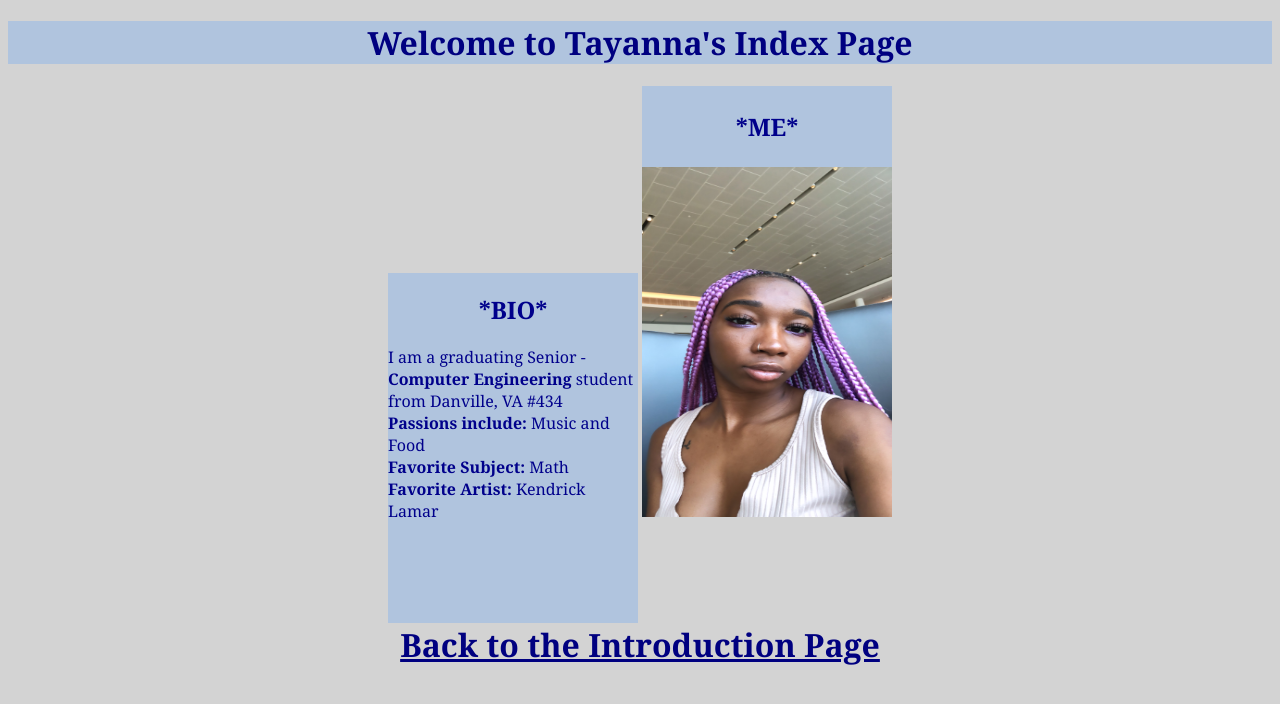
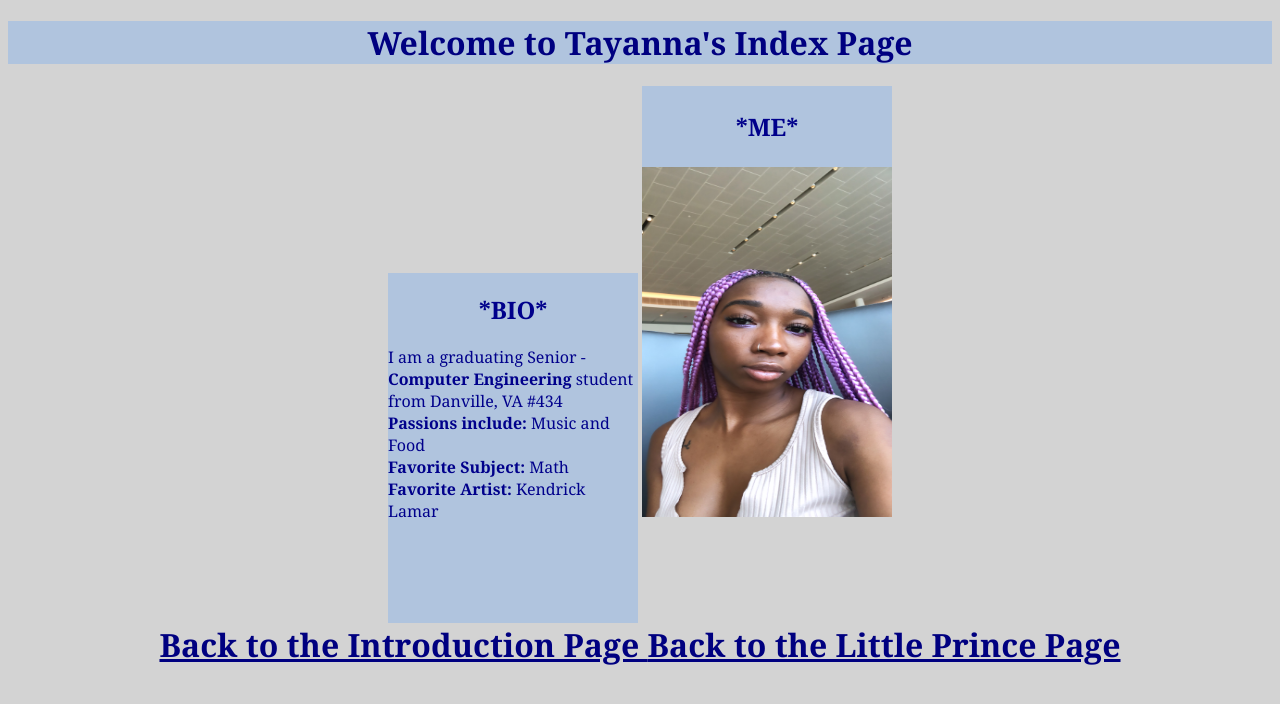
Before and after one commit to tayjlee/tayjlee.github.io, a plain HTML site: page index.html in a window 1280 px wide. Drawn offline with Linux system fonts and the light colour scheme.

Commit message:
Update index.html

```diff
--- a/index.html
+++ b/index.html
@@ -16,6 +16,7 @@
 </div2>
 <br>
 <a style="color: navy; font-family: Georgia;font-size: xx-large; text-align: center;font-weight: bold" href="introduction.html" target="_blank"> Back to the Introduction Page </a>
+<a style="color: navy; font-family: Georgia;font-size: xx-large; text-align: center;font-weight: bold" href="little_prince.html" target="_blank"> Back to the Little Prince Page </a>
 
 </body>
 </html>
```
